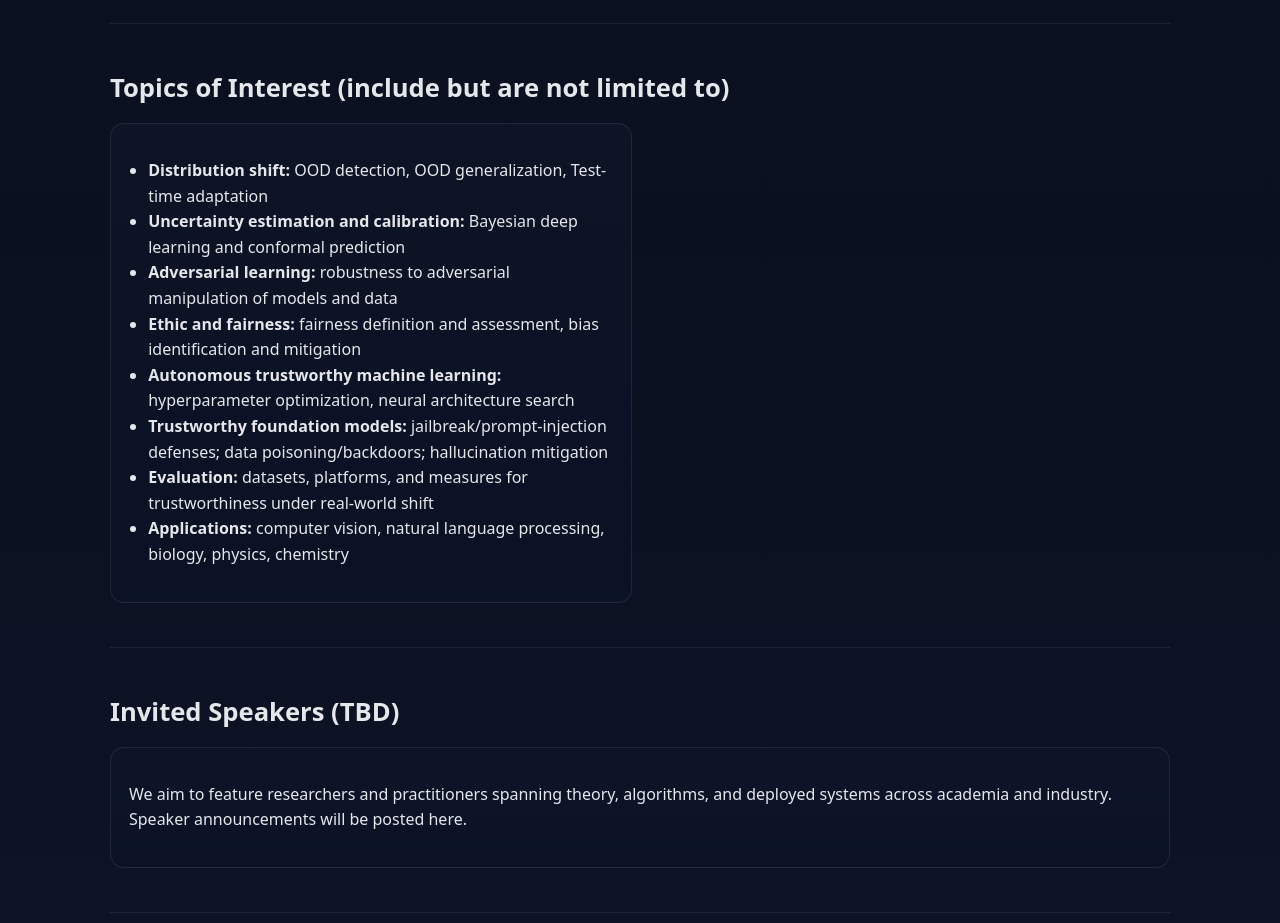
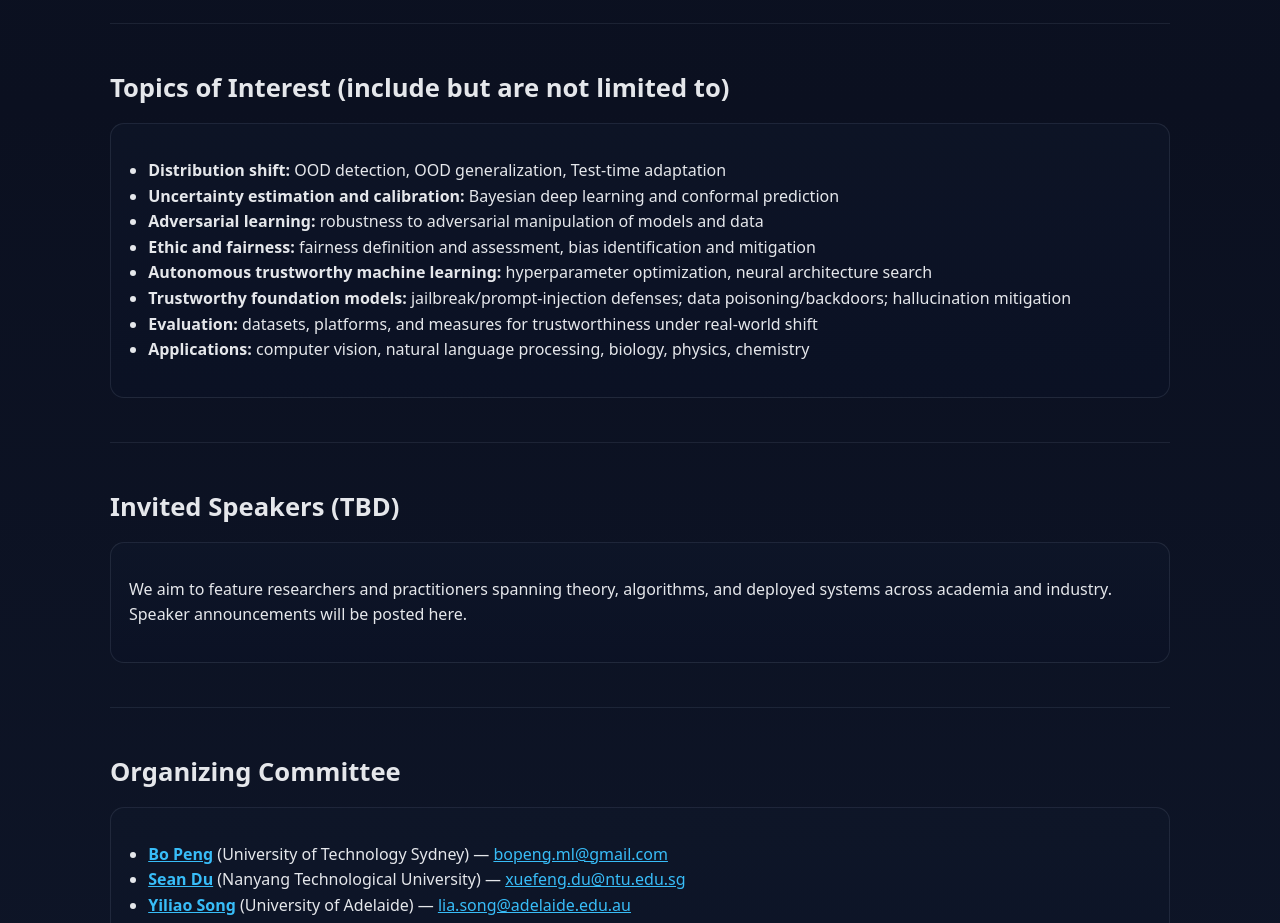
Before and after one commit to peng-bo0328/IJCNN_TML.github.io, a plain HTML site: page index.html in a window 1280 px wide. Shown: the part 1840-2763 px from the top of the page. Drawn offline with Linux system fonts and the light colour scheme.

Commit message:
Update index.html

```diff
--- a/index.html
+++ b/index.html
@@ -154,7 +154,6 @@
     <!-- Topics -->
     <section id="topics">
       <h2>Topics of Interest (include but are not limited to)</h2>
-      <div class="grid grid-2">
         <div class="card">
           <ul>
             <li><strong>Distribution shift:</strong> OOD detection, OOD generalization, Test-time adaptation</li>
@@ -167,7 +166,6 @@
             <li><strong>Applications:</strong> computer vision,  natural language processing, biology, physics, chemistry</li>
           </ul>
         </div>
-      </div>
     </section>
 
     <!-- Speakers -->
```
